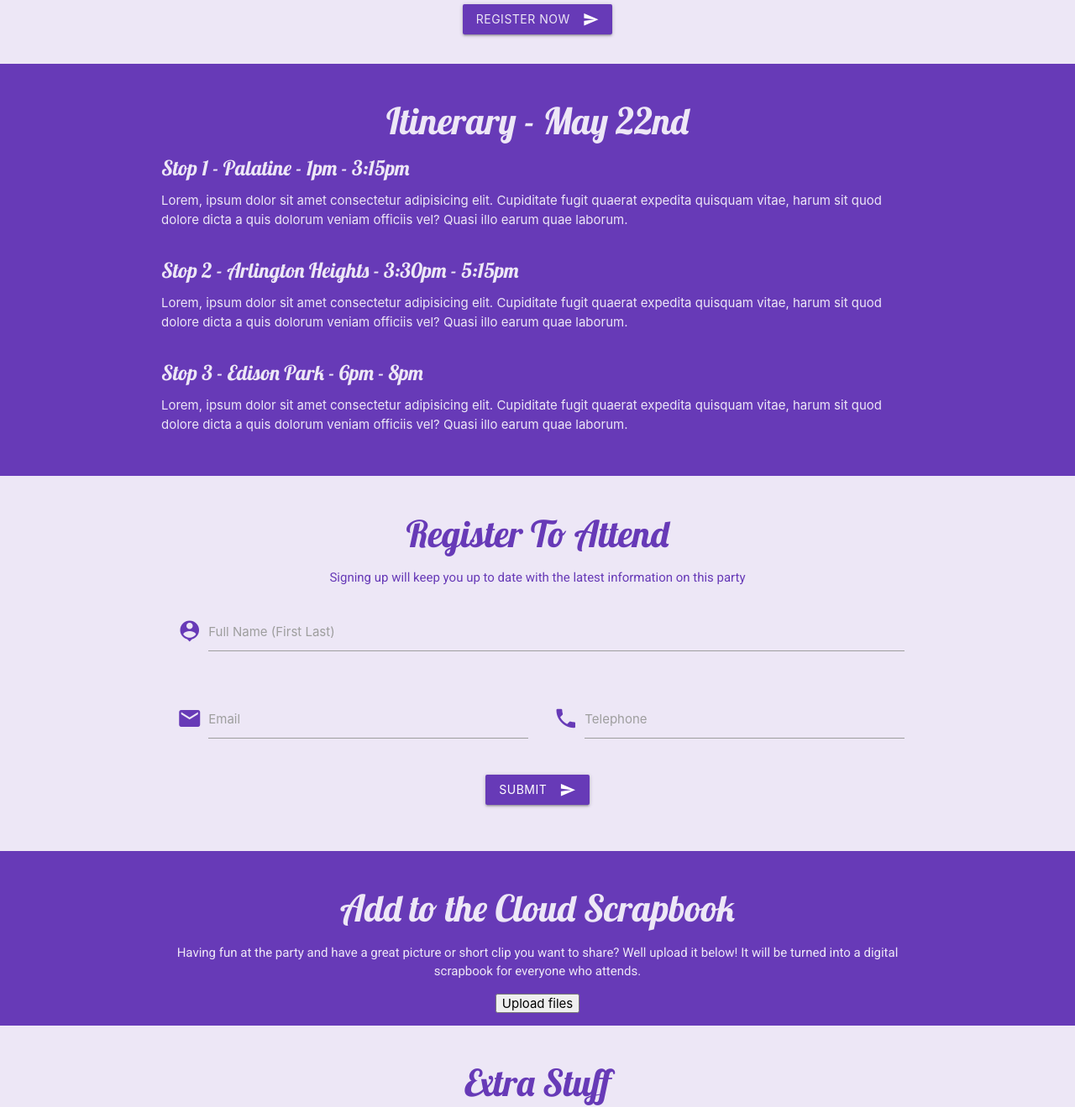
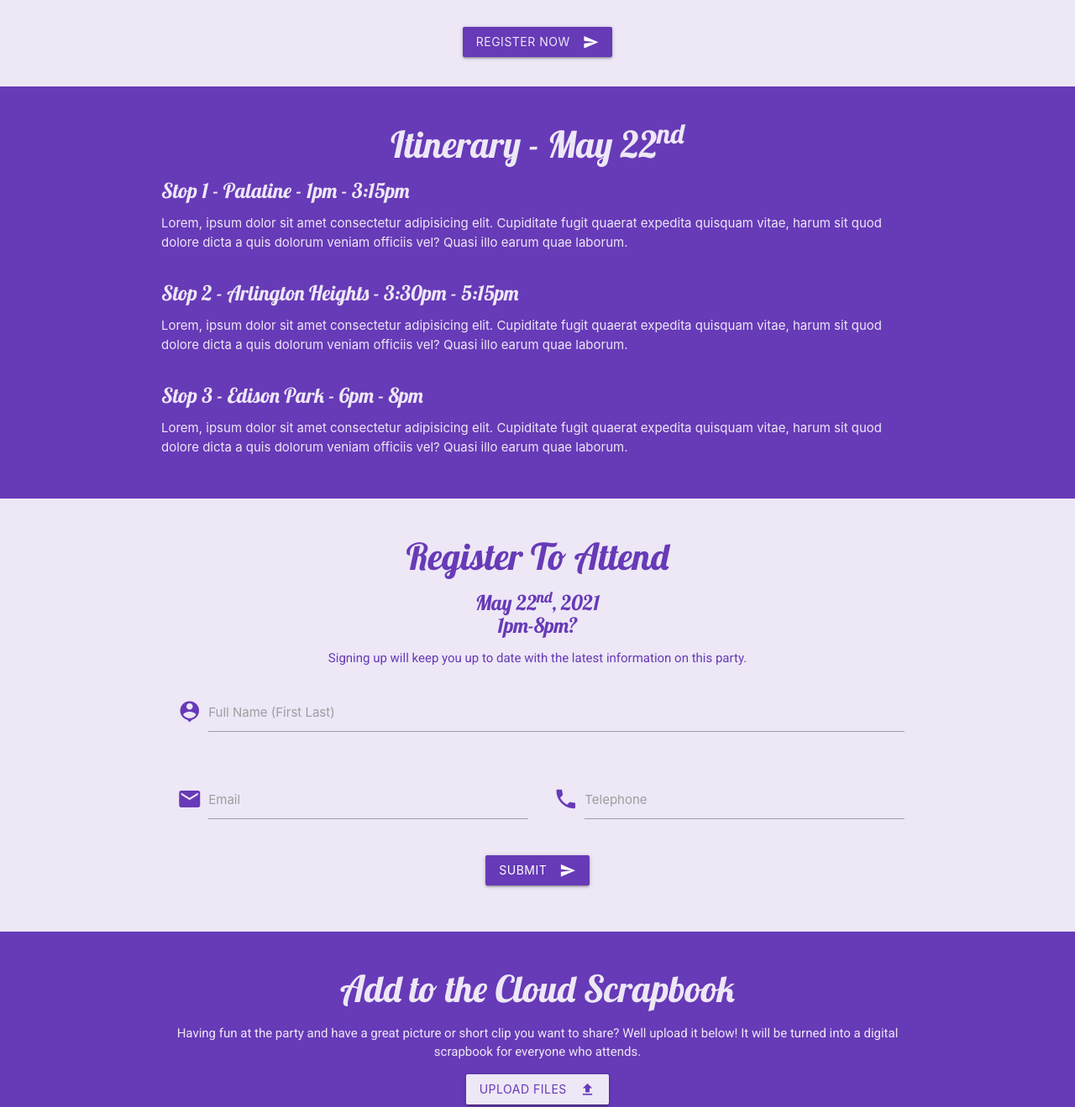
Before and after one commit to PCeeeZy/royal-train-crawl, a website: page public/index.html in a window 1280 px wide. Shown: the part 753-2072 px from the top of the page at 84% size. Drawn offline with nearby package versions, Linux system fonts and the light colour scheme; a script that the page names is missing.

Commit message:
updated index.html

```diff
--- a/public/index.html
+++ b/public/index.html
@@ -39,8 +39,8 @@
             <h1 class="header center deep-purple-text accent-4 font-lobster">Party Like Royalty</h1>
             <div class="row center">
                 <h5 class="header col s12 deep-purple-text text-darken-2 font-roboto">
-                    May 22, train crawl through the Northwest Chicago Burbs, dressed as royalty throughout history, competing
-                    to win a challenging scavenger hunt.
+                    May 22<sup>nd</sup>, join us for a train crawl through the Northwest Chicago Burbs, dressed as royalty throughout history, competing
+                    to win a challenging scavenger hunt with prizes!
                 </h5>
             </div>
             <div class="row center">
@@ -92,7 +92,7 @@
     <div class="section deep-purple deep-purple-text text-lighten-5 pad" id="about">
         <!-- <div class="deep-purple deep-purple-text text-lighten-5 pad"> -->
         <div class="container">
-            <h3 class="center font-lobster">Itinerary - May 22nd</h3>
+            <h3 class="center font-lobster">Itinerary - May 22<sup>nd</sup></h3>
             <div class="row">
                 <div class="s12">
                     <h5 class="font-lobster">Stop 1 - Palatine - 1pm - 3:15pm</h5>
@@ -131,8 +131,12 @@
             <h3 class="font-lobster">
                 Register To Attend
             </h3>
+            <h5 class="font-lobster">
+                May 22<sup>nd</sup>, 2021<br>
+                1pm-8pm?
+            </h5>
             <p class="font-roboto">
-                Signing up will keep you up to date with the latest information on this party
+                Signing up will keep you up to date with the latest information on this party.
             </p>
             <div class="row">
                 <span id="gonna-spin-register"></span>
@@ -194,7 +198,7 @@
                 </div>
                 <button id="submit-media">Upload File</button>
             </form> -->
-            <button id="upload_widget" class="cloudinary-button">Upload files</button>
+            <button id="upload_widget" class="btn waves-effect waves-light deep-purple lighten-5 deep-purple-text">UPLOAD FILES <i class="material-icons right">file_upload</i></button>
 
             <script src="https://upload-widget.cloudinary.com/global/all.js" type="text/javascript"></script>
 
```
